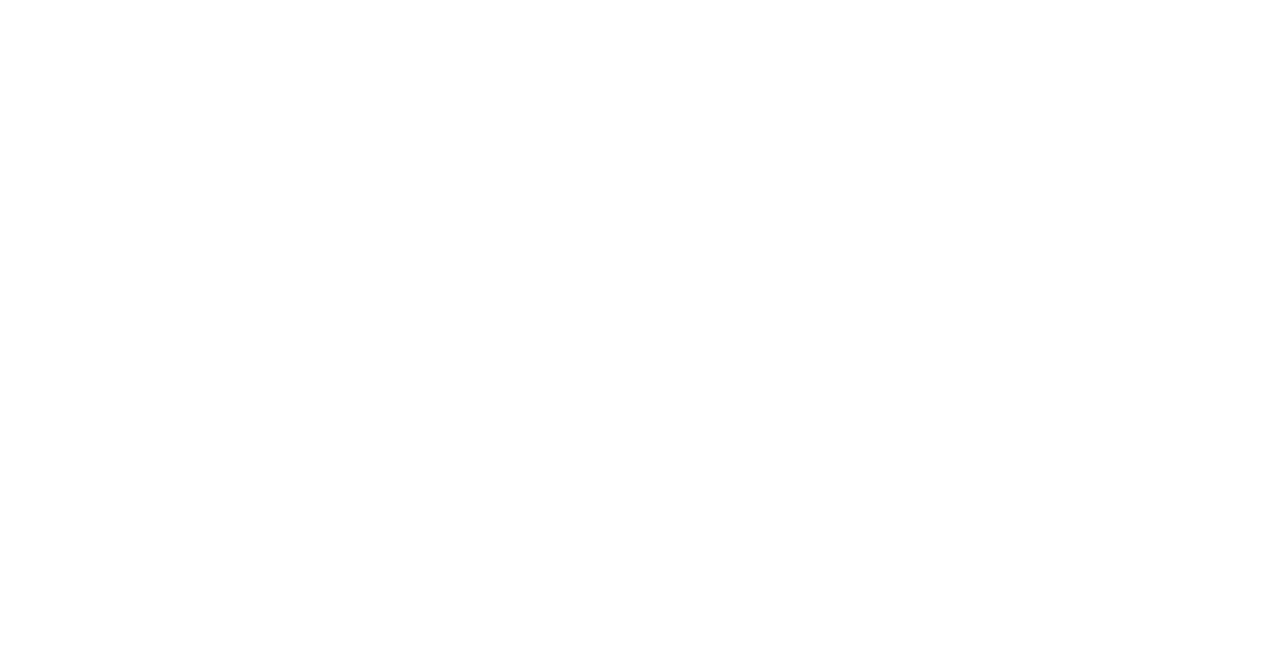
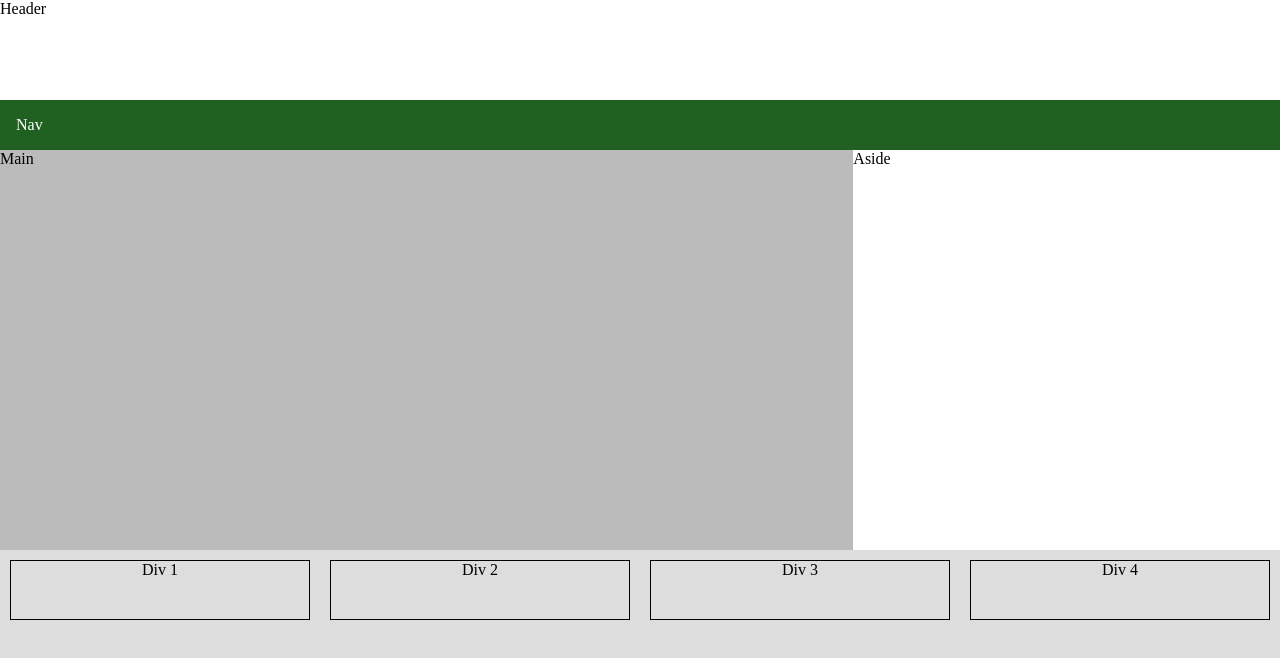
Before and after one commit to mollietsirigotis/CSS-layout, a plain HTML site: page index.html in a window 1280 px wide. Drawn offline with Linux system fonts and the light colour scheme.

Commit message:
Made changes to index.html and styles.css

```diff
--- a/index.html
+++ b/index.html
@@ -4,8 +4,36 @@
     <meta charset="UTF-8">
     <meta name="viewport" content="width=device-width, initial-scale=1.0">
     <title>Layout</title>
+    <link rel="stylesheet" href="styles/style.css">
 </head>
 <body>
+    <header>
 
+        Header
+
+    </header>
+
+    <nav id="top-navigation">
+        Nav
+    </nav>
+
+    <div id="content">
+
+        <main>
+            Main
+        </main>
+
+
+        <aside>
+            Aside
+        </aside>
+    </div>
+
+    <div class="gallery">
+       <div class="div">Div 1</div>
+       <div class="div">Div 2</div>
+       <div class="div">Div 3</div>
+       <div class="div">Div 4</div>
+    </div>
 </body>
 </html>
--- /dev/null
+++ b/styles/style.css
@@ -0,0 +1,51 @@
+* {
+    box-sizing: border-box;
+}
+body {
+    background-color: #ddd;
+    margin: 0;
+}
+header {
+    background-color: #fff;
+    height: 100px;
+}
+nav#top-navigation {
+    background-color: hsl(120, 50%, 25%);
+    height: 50px;
+    padding: 1rem;
+    color: white;
+}
+
+/* Skapa en flex, main och aside bredvid varandra */
+
+/* Tips: Använd flex när man vet hur innehållet ser ut, ex 2 eller 3 ytor. */
+/* Tips : Används grid när man inte vet hur många element som finns innanför. */
+
+div#content {
+    display: flex;
+    /* display: grid; */
+    height: 50vh;
+    /* grid-template-columns: minmax(auto, 75%) minmax(200px, auto); */
+}
+main {
+    background-color: #bbb;
+    /* width: 75%; */
+    flex: 2;
+}
+aside {
+    background-color: #fff;
+    /* width: 25%; */
+    flex: 1;
+    min-width: 200px;
+}
+
+div.gallery {
+    display: grid;
+    grid-template-columns: 25% 25% 25% 25%;
+    height: 10vh;
+}
+div.div {
+    border: 1px solid black;
+    text-align: center;
+    margin: 10px;
+}
```
